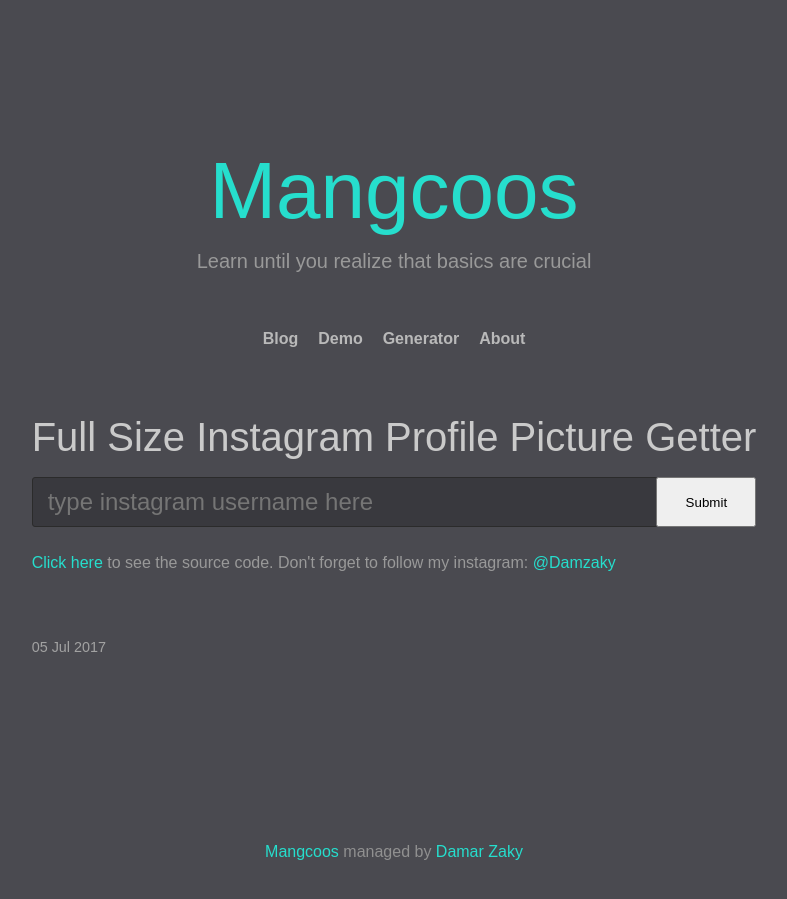
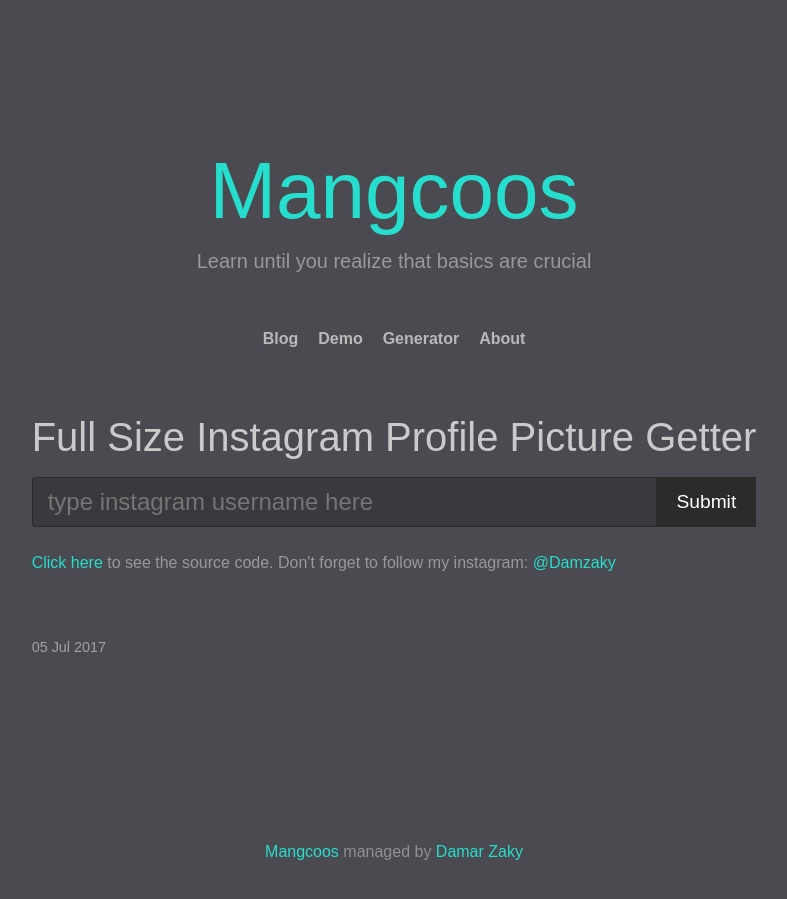
Before and after one commit to damzaky/damzaky.github.io, a Jekyll site: the page built from _generator/2017-07-05-Full-Size-Instagram-Profile-Picture-Getter.html, in a window 1280 px wide. Shown: the whole page, without its empty margins (246-1033 px from the left). Built offline with Jekyll 4.4.1, drawn with Linux system fonts in a browser that asks for light colours.

Commit message:
Update 2017-07-05-Full-Size-Instagram-Profile-Picture-Getter.html

```diff
--- a/_generator/2017-07-05-Full-Size-Instagram-Profile-Picture-Getter.html
+++ b/_generator/2017-07-05-Full-Size-Instagram-Profile-Picture-Getter.html
@@ -33,13 +33,17 @@
     width:100%;
   }
   #sho{
-        width: 100px;
+    width: 100px;
     padding: 10px;
     position: absolute;
     right: 0;
     top: 0;
     display: block;
-    bottom:0;
+    bottom: 0;
+    border: 0;
+    background: #2b2b2b;
+    color: #fff;
+    font-size: 120%;
   }
 </style>
 <script>
```
